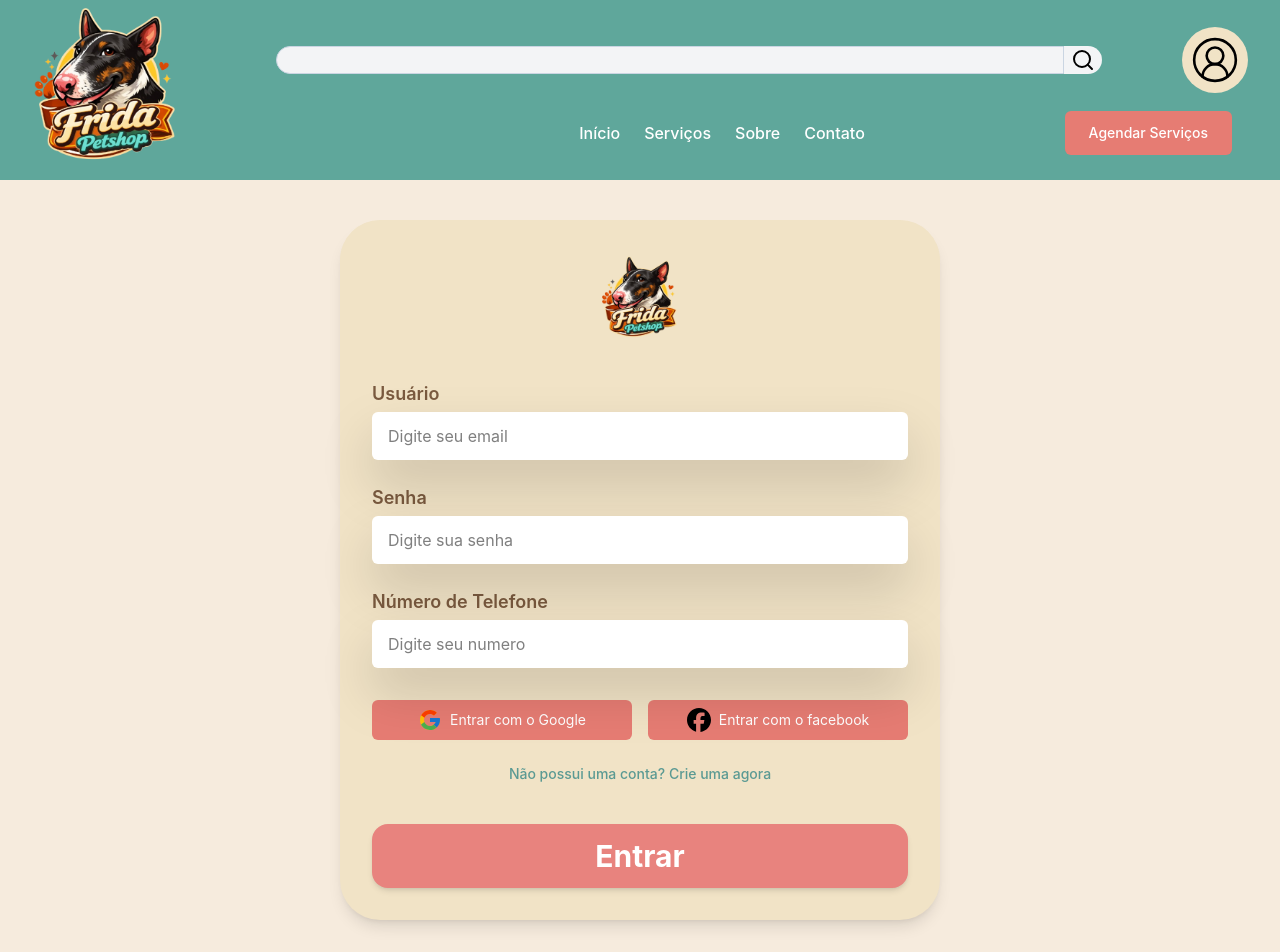
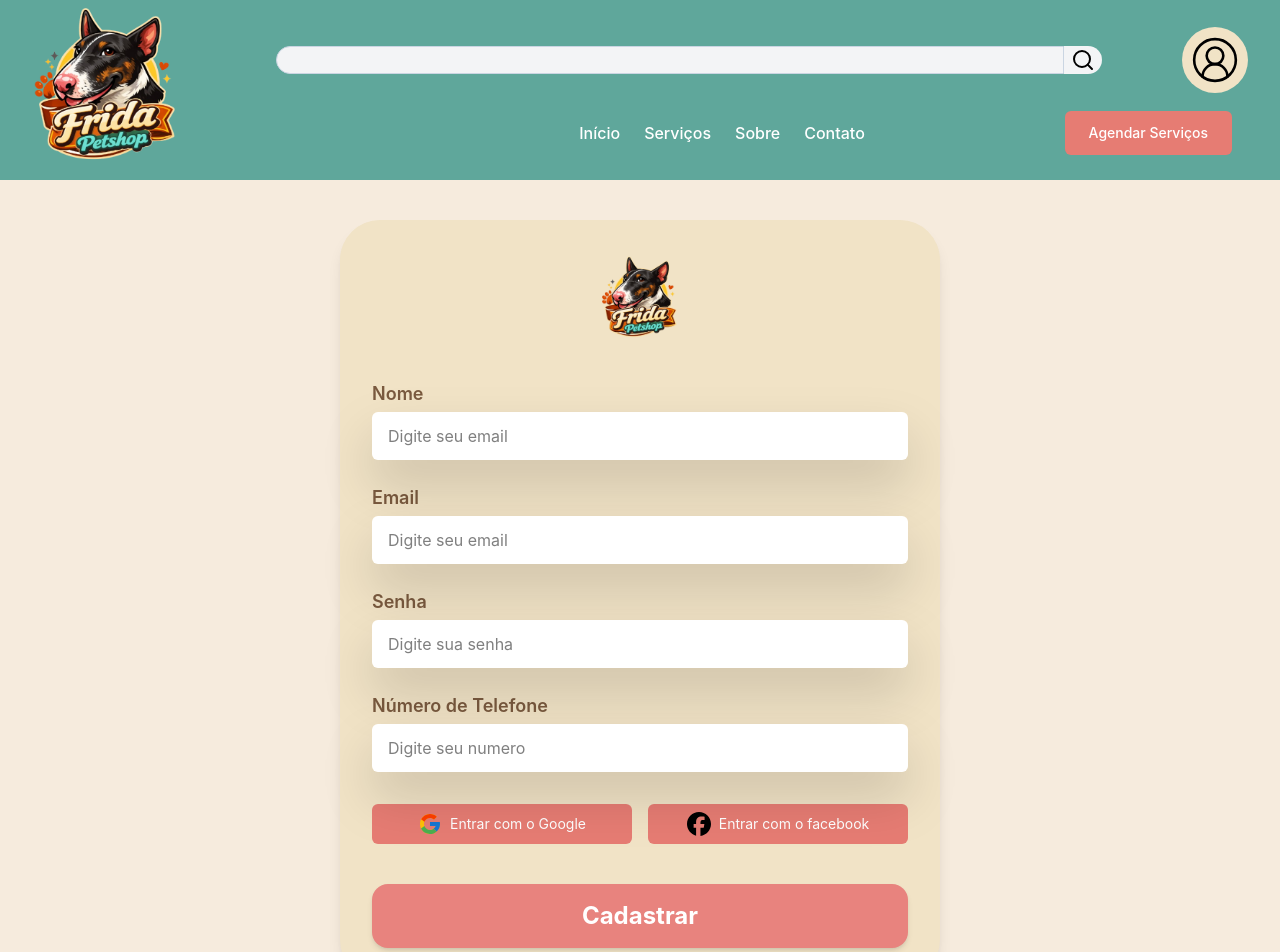
Before and after one commit to Lucas-Leal-Oliveira05/Frida_Pet_Shop, a React (Vite) app: page /CadastroUsuario in a window 1280 px wide. Shown: the top 952 px of the page. Built offline with nearby package versions, Linux system fonts and the light colour scheme; no server answers.

Commit message:
feat: implementado cadastro e login com supabase

```diff
--- a/package.json
+++ b/package.json
@@ -10,7 +10,7 @@
     "preview": "vite preview"
   },
   "dependencies": {
-    "@supabase/supabase-js": "^2.100.1",
+    "@supabase/supabase-js": "^2.101.1",
     "@tailwindcss/vite": "^4.2.1",
     "@vitejs/plugin-react": "^5.2.0",
     "lucide-react": "^0.577.0",
--- a/src/pages/CadastroUsuario.jsx
+++ b/src/pages/CadastroUsuario.jsx
@@ -1,8 +1,31 @@
 import Header from "../components/Header";
 import Footerx from "../components/Footerx";
 import Logo from '../assets/logo/Frida_logo.png'
+import { useState } from "react";
+import { useNavigate } from "react-router-dom";
+import { cadastrarUsuario } from "../services/authService";
 
-function CadastroUsuario (){
+function CadastroUsuario() {
+
+    const [nome, setNome] = useState('')
+    const [email, setEmail] = useState('')
+    const [password, setPassword] = useState('')
+    const [telefone, setTelefone] = useState('')
+    const navigate = useNavigate();
+
+    const handleCadastro = async (e) => {
+        e.preventDefault()
+
+        try {
+            await cadastrarUsuario(email, password, nome, telefone);
+            alert("Cadastro realizado com sucesso! Verifique seu email se necessário");
+            navigate('/login');
+        } catch (error) {
+            alert("Erro no cadastro: " + error.message);
+            console.error(error);
+        }
+    }
+
     return (
         <div className="min-h-screen bg-[#F6EBDD] flex flex-col">
             <Header />
@@ -11,13 +34,27 @@ function CadastroUsuario (){
                     <div className="mb-8">
                         <img className='h-24' src={Logo} alt="Logo - Petshop" />
                     </div>
-                    <form className="w-full flex flex-col gap-6">
+                    <form onSubmit={handleCadastro} className="w-full flex flex-col gap-6">
                         <div className="flex flex-col gap-1">
-                            <label className="text-[#7A5A3F] font-semibold text-lg">Usuário</label>
+                            <label className="text-[#7A5A3F] font-semibold text-lg">Nome</label>
                             <input
                                 type="text"
                                 placeholder="Digite seu email"
                                 className="w-full h-12 px-4 rounded-md border-none outline-none drop-shadow-2xl bg-[#FFFFFF]"
+                                value={nome}
+                                onChange={(e) => setNome(e.target.value)}
+                                required
+                            />
+                        </div>
+                        <div className="flex flex-col gap-1">
+                            <label className="text-[#7A5A3F] font-semibold text-lg">Email</label>
+                            <input
+                                type="text"
+                                placeholder="Digite seu email"
+                                className="w-full h-12 px-4 rounded-md border-none outline-none drop-shadow-2xl bg-[#FFFFFF]"
+                                value={email}
+                                onChange={(e) => setEmail(e.target.value)}
+                                required
                             />
                         </div>
                         <div className="flex flex-col gap-1">
@@ -26,14 +63,20 @@ function CadastroUsuario (){
                                 type="password"
                                 placeholder="Digite sua senha"
                                 className="w-full h-12 px-4 rounded-md border-none outline-none drop-shadow-2xl bg-[#FFFFFF]"
+                                value={password}
+                                onChange={(e) => setPassword(e.target.value)}
+                                required
                             />
                         </div>
-                         <div className="flex flex-col gap-1">
+                        <div className="flex flex-col gap-1">
                             <label className="text-[#7A5A3F] font-semibold text-lg">Número de Telefone</label>
                             <input
                                 type="number"
                                 placeholder="Digite seu numero"
                                 className="w-full h-12 px-4 rounded-md border-none outline-none drop-shadow-2xl bg-[#FFFFFF]"
+                                value={telefone}
+                                onChange={(e) => setTelefone(e.target.value)}
+                                required
                             />
                         </div>
                         <div className="flex gap-4 mt-2">
@@ -44,11 +87,11 @@ function CadastroUsuario (){
                                 <img src="/src/assets/icons/facebook.svg" className="w-6 h-6" alt="" /> Entrar com o facebook
                             </button>
                         </div>
-                        <a href="#" className="text-[#5B9A93] text-sm text-center font-medium hover:underline">
-                            Não possui uma conta? Crie uma agora
-                        </a>
-                        <button className="w-full h-16 bg-[#E8837E] text-white text-3xl font-bold rounded-2xl mt-4 shadow-md hover:bg-[#d6726d] transition-all ">
-                            Entrar
+                        <button
+                            type="submit"
+                            className="w-full h-16 bg-[#E8837E] text-white text-2xl font-bold rounded-2xl mt-4 shadow-md hover:brightness-95 transition-all"
+                        >
+                            Cadastrar
                         </button>
                     </form>
                 </div>
--- a/src/pages/Login.jsx
+++ b/src/pages/Login.jsx
@@ -1,8 +1,37 @@
 import Header from "../components/Header";
 import Footerx from "../components/Footerx";
 import Logo from '../assets/logo/Frida_logo.png'
+import { useState } from "react";
+import { useNavigate } from "react-router-dom";
+import { loginUser } from "../services/authService";
+
 
 function Login() {
+
+    const [email, setEmail] = useState('')
+    const [password, setPassword] = useState('')
+    const navigate = useNavigate();
+
+    const handleLogin = async (e) => {
+        e.preventDefault();
+
+        try{
+            const {data,error} = await loginUser(email,password);
+            if(error){
+                console.error("Erro retornando pelo Subase:", error.message);
+                alert("Erro: " + error.message);
+                return;
+            }
+            await loginUser(email,password);
+            console.log("Usuário logado com sucesso:", data);
+            alert("Login realizado com sucesso!");
+            navigate('/');
+        } catch (error) {
+            console.error("Erro inesperado na função:", error);
+            alert("Erro ao entrar: " + error.message);
+        }
+    }
+
     return (
         <div className="min-h-screen bg-[#F6EBDD] flex flex-col">
             <Header />
@@ -11,13 +40,16 @@ function Login() {
                     <div className="mb-8">
                         <img className='h-24' src={Logo} alt="Logo - Petshop" />
                     </div>
-                    <form className="w-full flex flex-col gap-6">
+                    <form onSubmit={handleLogin} className="w-full flex flex-col gap-6">
                         <div className="flex flex-col gap-1">
-                            <label className="text-[#7A5A3F] font-semibold text-lg">Usuário</label>
+                            <label className="text-[#7A5A3F] font-semibold text-lg">Email</label>
                             <input
                                 type="text"
                                 placeholder="Digite seu email"
                                 className="w-full h-12 px-4 rounded-md border-none outline-none drop-shadow-2xl bg-[#FFFFFF]"
+                                value={email}
+                                onChange={(e) => setEmail(e.target.value)}
+                                required
                             />
                         </div>
                         <div className="flex flex-col gap-1">
@@ -26,6 +58,9 @@ function Login() {
                                 type="password"
                                 placeholder="Digite sua senha"
                                 className="w-full h-12 px-4 rounded-md border-none outline-none drop-shadow-2xl bg-[#FFFFFF]"
+                                value={password}
+                                onChange={(e) => setPassword(e.target.value)}
+                                required
                             />
                         </div>
                         <div className="flex gap-4 mt-2">
--- /dev/null
+++ b/src/services/authService.js
@@ -0,0 +1,36 @@
+import { supabase } from "./supabase";
+
+export const loginUser = async (email, password) => {
+    const { data, error } = await supabase.auth.signInWithPassword({
+        email,
+        password,
+    });
+
+    if (error) throw error;
+
+    return data;
+}
+
+export const cadastrarUsuario = async (email, password, nome, telefone) => {
+    const { data, error: authError } = await supabase.auth.signUp({
+        email,
+        password,
+    })
+    if (authError) throw authError;
+
+    if (data.user) {
+        const { error: dbError } = await supabase
+            .from('usuarios')
+            .insert([
+                {
+                    id: data.user.id,
+                    nome: nome,
+                    email: email,
+                    telefone: telefone,
+                    perfil: 'CLIENTE'
+                }
+            ]);
+        if (dbError) throw dbError;
+    }
+    return data;
+}
--- a/src/services/supabase.js
+++ b/src/services/supabase.js
@@ -1,7 +1,9 @@
-import { createClient } from "@supabase/supabase-js/dist/index.cjs";
+import { createClient } from "@supabase/supabase-js";
+console.log("URL do Supabase:", import.meta.env.VITE_SUPABASE_URL);
+console.log("Chave do Supabase:", import.meta.env.VITE_SUPABASE_ANON_KEY);
+const supabaseUrl = import.meta.env.VITE_SUPABASE_URL;
 
-const supabaseUrl = import.meta.env.VITE_SUPABASE_URL
-
-const supabaseAnonkey = import.meta.env.VITE_SUPABASE_ANON_KEY
+const supabaseAnonkey = import.meta.env.VITE_SUPABASE_PUBLISHABLE_DEFAULT_KEY;
+console.log("Chave do Supabase:", import.meta.env.VITE_SUPABASE_PUBLISHABLE_DEFAULT_KEY);
 
 export const supabase = createClient(supabaseUrl, supabaseAnonkey)
```
Also changed, not shown: src/services/agendamentos.js (added), src/services/petService.js (added), 1 other file (tests, documents, lock files or other folders).
